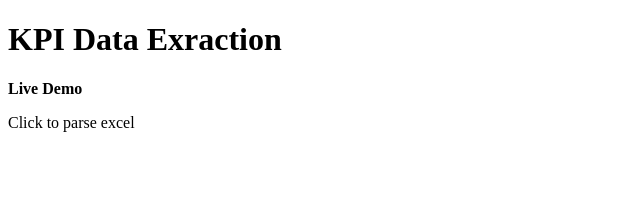
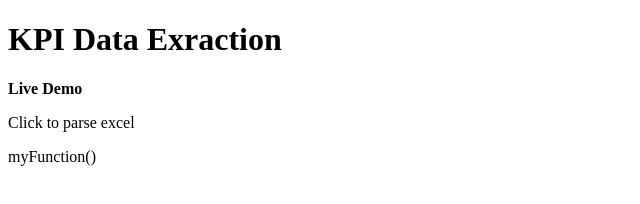
Before and after one commit to ckltennis/kpi5, a website: page index.html in a window 1280 px wide. Shown: the whole page, without its empty margins (0-640 px from the left). Drawn offline with Linux system fonts and the light colour scheme.

Commit message:
add myFunction()

```diff
--- a/index.html
+++ b/index.html
@@ -16,6 +16,7 @@
 <h1>KPI Data Exraction</h1>
 <b>Live Demo</b><br />
 <p>Click to parse excel</p>
+myFunction()
 
 
 
```
